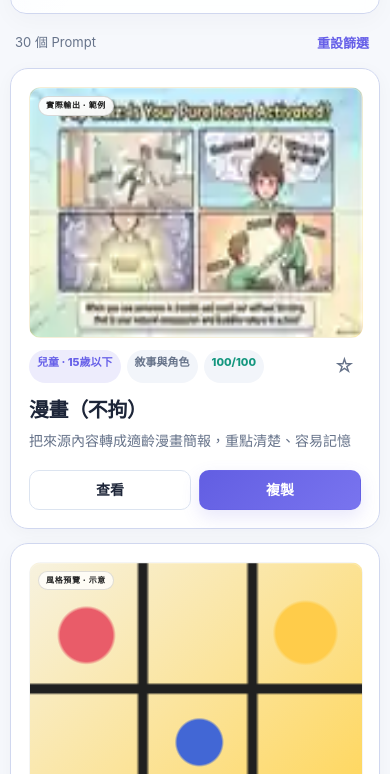
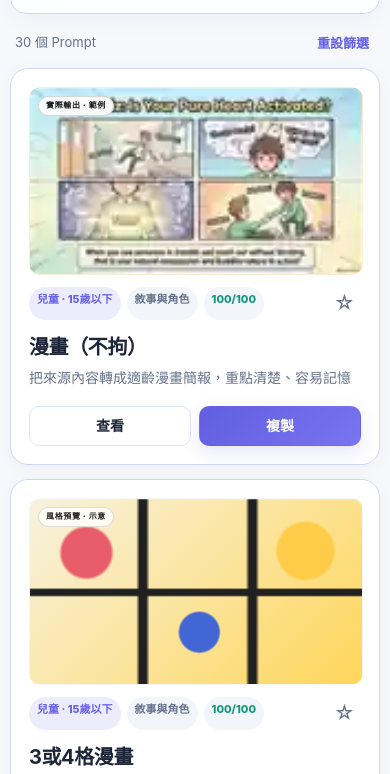
Before and after one commit to dennis23100/gemini-notebook-prompt-lab, a website: page notebooklm/index.html in a window 390 px wide. Shown: the part 2169-2943 px from the top of the page. Drawn offline with Linux system fonts and the light colour scheme.

Commit message:
fix(previews): preserve native 16:9 output ratio

```diff
--- a/notebooklm/assets/audience-gallery.css
+++ b/notebooklm/assets/audience-gallery.css
@@ -3,36 +3,39 @@
 #ageFilters [data-age="all"] { display: none !important; }
 #ageFilters .chip { white-space: nowrap; }
 
-/* A real slide needs more vertical room than the old decorative strip.
-   Keep the representative image readable without forcing every card to become huge. */
+/* The selected real outputs are 16:9 (1376 × 768). Keep that native shape so
+   text and artwork are not vertically stretched or softened in the cards. */
 .prompt-card::before {
   flex: 0 0 auto !important;
   width: 100%;
-  aspect-ratio: 16 / 10;
+  aspect-ratio: 1376 / 768;
   background-color: var(--panel-2) !important;
   background-repeat: no-repeat !important;
+  image-rendering: auto;
 }
 
-/* Each file is a compact 3-panel sprite: Children | Youth | Mature readers. */
+/* Each optimized sprite contains the exact selected outputs in this order:
+   Children | Youth | Mature readers. At card size, every 800 × 447 tile still
+   has more than enough source pixels for a crisp preview. */
 .prompt-card[data-id="children-comic-flex"]::before,
 .prompt-card[data-id="youth-comic-flex"]::before,
 .prompt-card[data-id="adult-comic-flex"]::before {
   background-image: url("./real-previews/comic-sprite.webp") !important;
-  background-size: 300% 100% !important;
+  background-size: 300% auto !important;
 }
 
 .prompt-card[data-id="children-stars"]::before,
 .prompt-card[data-id="youth-stars"]::before,
 .prompt-card[data-id="adult-stars"]::before {
   background-image: url("./real-previews/stars-sprite.webp") !important;
-  background-size: 300% 100% !important;
+  background-size: 300% auto !important;
 }
 
 .prompt-card[data-id="children-fairy-animation"]::before,
 .prompt-card[data-id="youth-fairy-animation"]::before,
 .prompt-card[data-id="adult-fairy-animation"]::before {
   background-image: url("./real-previews/fairy-animation-sprite.webp") !important;
-  background-size: 300% 100% !important;
+  background-size: 300% auto !important;
 }
 
 .prompt-card[data-id="children-comic-flex"]::before,
@@ -64,8 +67,6 @@
 .prompt-card[data-id="adult-fairy-animation"]::after {
   content: "實際輸出 · 範例" !important;
   background: color-mix(in srgb, var(--panel) 92%, transparent) !important;
-  backdrop-filter: blur(8px);
-  -webkit-backdrop-filter: blur(8px);
 }
 
 html[lang="en"] .prompt-card[data-id="children-comic-flex"]::after,
@@ -81,5 +82,6 @@ html[lang="en"] .prompt-card[data-id="adult-fairy-animation"]::after {
 }
 
 @media (max-width: 640px) {
-  .prompt-card::before { aspect-ratio: 4 / 3; }
+  /* Keep the same 16:9 source ratio on small screens instead of stretching to 4:3. */
+  .prompt-card::before { aspect-ratio: 1376 / 768; }
 }
```
